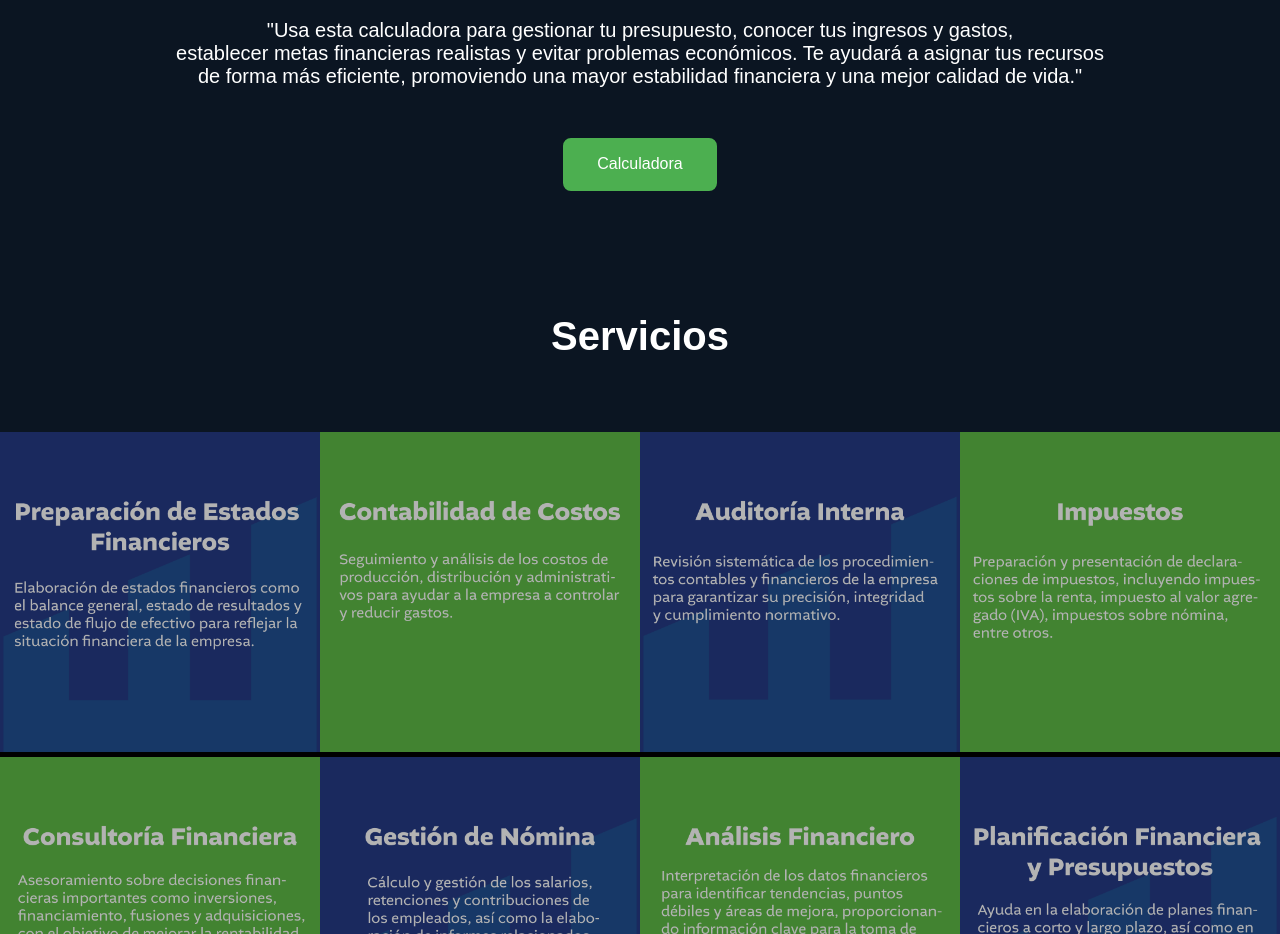
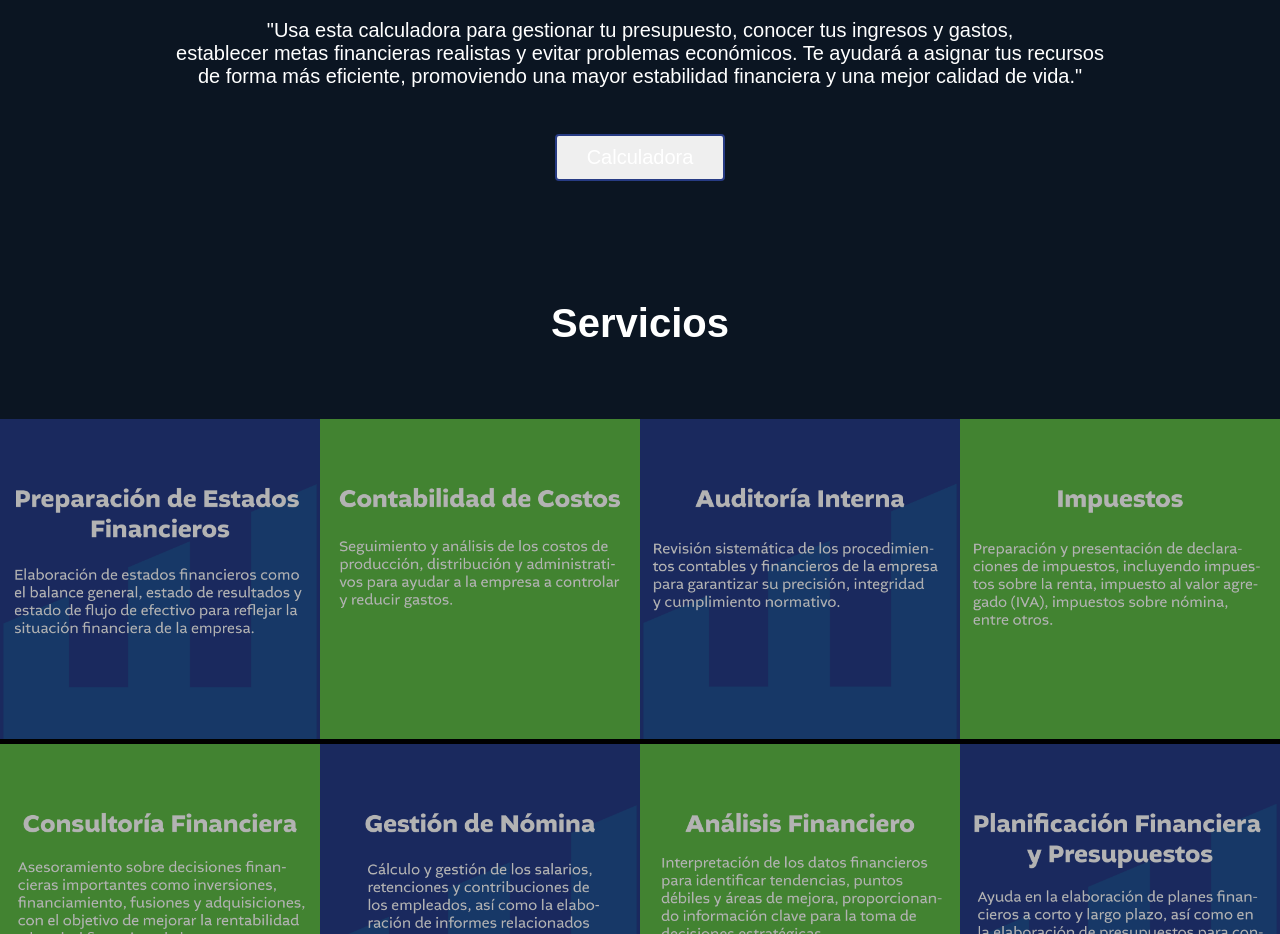
Before and after one commit to ArianaDesigns/ProExpert, a plain HTML site: page index.html in a window 1280 px wide. Shown: the part 1320-2254 px from the top of the page. Drawn offline with Linux system fonts and the light colour scheme.

Commit message:
Update index.html

```diff
--- a/index.html
+++ b/index.html
@@ -74,7 +74,7 @@
 			 tus recursos <br> de forma más eficiente, promoviendo una mayor estabilidad financiera y una mejor calidad de vida." </p> <br><br>
 
 			 <a  href="calculadora.html">
-	<button href="calculadora.html" class="calculadora-btn">Calculadora</button> </a>
+	<button href="calculadora.html" class= "bttn bttn-two" >Calculadora</button> </a>
 		 </center>
 
    <br><br><br><br>
```
